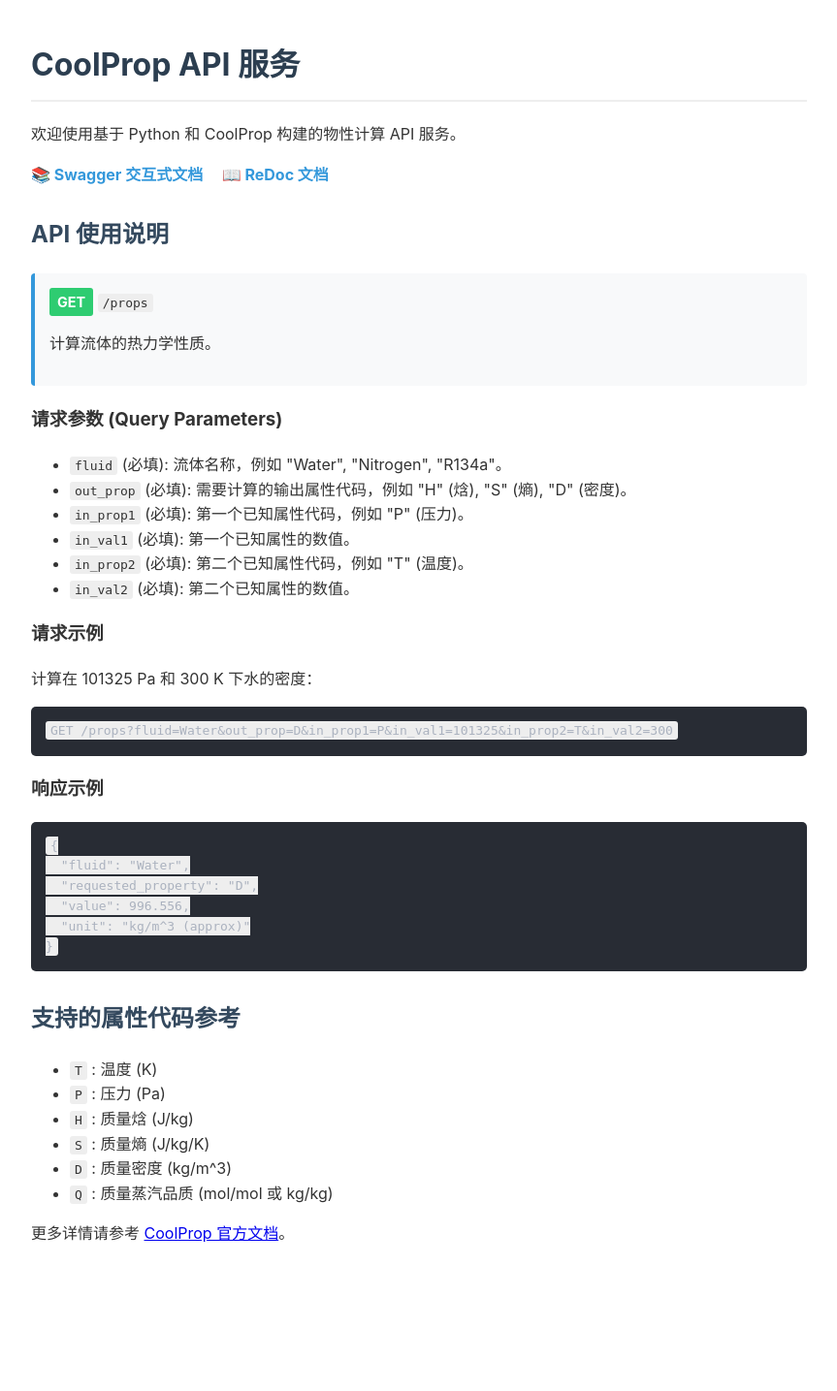
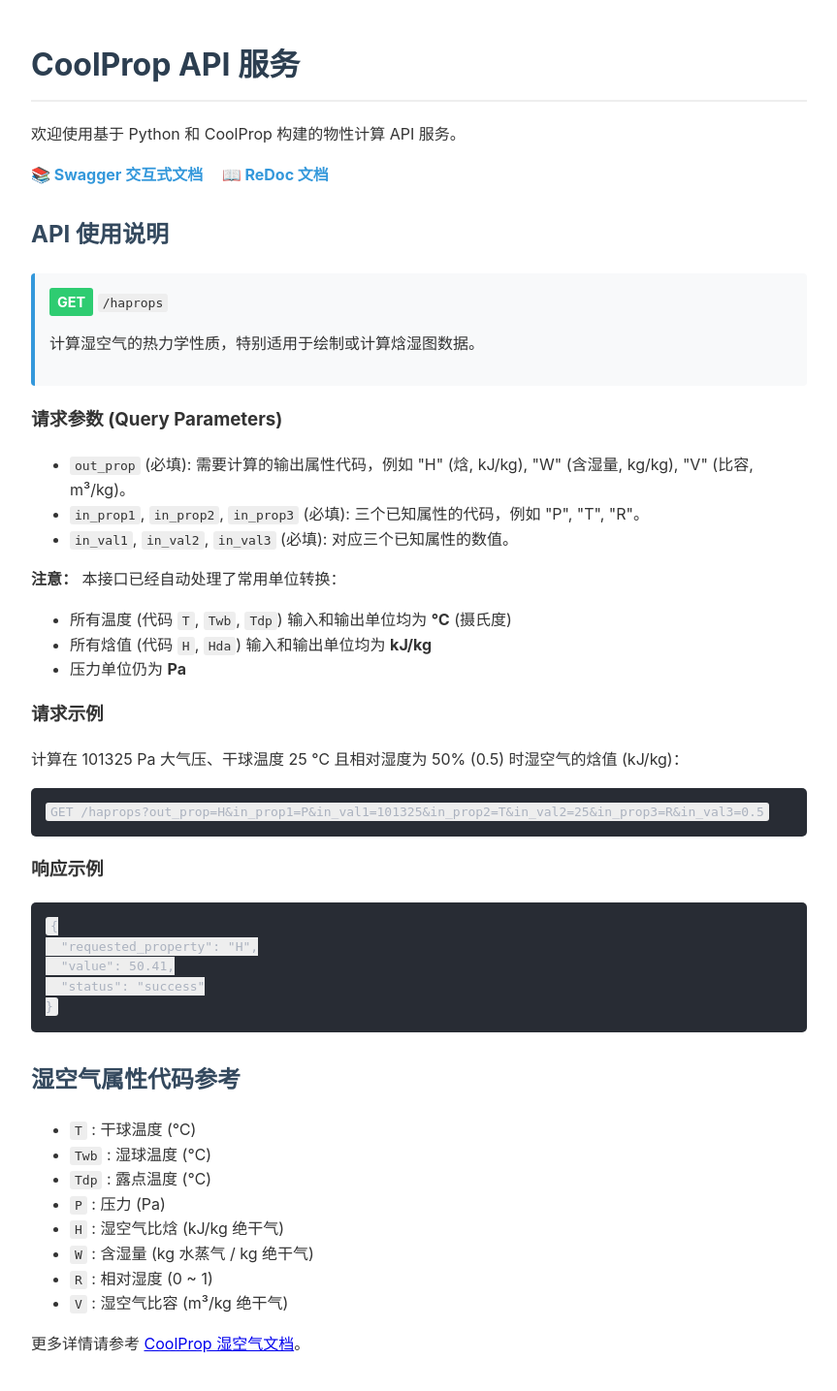
Before and after one commit to CI2VO5IXZ7/CoolPropAPI, a FastAPI app: page / in a window 1280 px wide. Shown: the whole page at 97% size, without its empty margins (208-1071 px from the left). Before the commit the page ends 1282 px from the top, so only its background shows below. Run offline with FastAPI, Linux system fonts and the light colour scheme.

Commit message:
Update API to support Humid Air (HAPropsSI) with Celsius and kJ/kg conversion

```diff
--- a/main.py
+++ b/main.py
@@ -4,31 +4,57 @@ from fastapi.templating import Jinja2Templates
 import CoolProp.CoolProp as CP
 
 app = FastAPI(
-    title="CoolProp API",
-    description="基于 Python FastAPI 和 CoolProp 的流体物性计算服务",
+    title="湿空气物性计算 API",
+    description="基于 Python FastAPI 和 CoolProp 的湿空气物性计算服务",
     version="1.0.0"
 )
 
 templates = Jinja2Templates(directory="templates")
 
+# 单位转换辅助函数
+def convert_input(prop: str, val: float) -> float:
+    prop_upper = prop.upper()
+    if prop_upper in ["T", "TW", "TWB", "TDP", "TD"]:
+        return val + 273.15  # ℃ -> K
+    elif prop_upper in ["H", "HDA"]:
+        return val * 1000.0  # kJ/kg -> J/kg
+    return val
+
+def convert_output(prop: str, val: float) -> float:
+    prop_upper = prop.upper()
+    if prop_upper in ["T", "TW", "TWB", "TDP", "TD"]:
+        return val - 273.15  # K -> ℃
+    elif prop_upper in ["H", "HDA"]:
+        return val / 1000.0  # J/kg -> kJ/kg
+    return val
+
 @app.get("/", response_class=HTMLResponse, include_in_schema=False)
 async def read_root(request: Request):
     return templates.TemplateResponse("index.html", {"request": request})
 
-@app.get("/props", summary="计算流体物性", description="基于给定的两个已知状态参数计算目标物性")
-async def calculate_properties(
-    fluid: str = Query(..., description="流体名称, 例如: Water, R134a, Nitrogen"),
-    out_prop: str = Query(..., description="输出属性代码, 例如: D, H, S, T, P"),
-    in_prop1: str = Query(..., description="第一个已知属性代码, 例如: P"),
-    in_val1: float = Query(..., description="第一个已知属性的值"),
-    in_prop2: str = Query(..., description="第二个已知属性代码, 例如: T"),
-    in_val2: float = Query(..., description="第二个已知属性的值")
+@app.get("/haprops", summary="计算湿空气物性", description="基于给定的三个已知状态参数计算湿空气的目标物性")
+async def calculate_humid_air_properties(
+    out_prop: str = Query(..., description="输出属性代码, 例如: H (焓), T (干球温度), R (相对湿度), W (含湿量)"),
+    in_prop1: str = Query(..., description="已知属性1代码, 例如: P (压力, Pa)"),
+    in_val1: float = Query(..., description="已知属性1的值"),
+    in_prop2: str = Query(..., description="已知属性2代码, 例如: T (温度, ℃)"),
+    in_val2: float = Query(..., description="已知属性2的值"),
+    in_prop3: str = Query(..., description="已知属性3代码, 例如: R (相对湿度, 0~1)"),
+    in_val3: float = Query(..., description="已知属性3的值")
 ):
     try:
-        # 调用 CoolProp 的 PropsSI 函数
-        result = CP.PropsSI(out_prop, in_prop1, in_val1, in_prop2, in_val2, fluid)
+        # 单位转换: ℃ -> K, kJ/kg -> J/kg
+        val1_si = convert_input(in_prop1, in_val1)
+        val2_si = convert_input(in_prop2, in_val2)
+        val3_si = convert_input(in_prop3, in_val3)
+
+        # 调用 CoolProp 的 HAPropsSI 函数
+        result_si = CP.HAPropsSI(out_prop, in_prop1, val1_si, in_prop2, val2_si, in_prop3, val3_si)
+
+        # 单位转换: K -> ℃, J/kg -> kJ/kg
+        result = convert_output(out_prop, result_si)
+
         return {
-            "fluid": fluid,
             "requested_property": out_prop,
             "value": result,
             "status": "success"
--- a/templates/index.html
+++ b/templates/index.html
@@ -75,42 +75,47 @@
     <h2>API 使用说明</h2>
 
     <div class="endpoint">
-        <span class="method">GET</span> <code>/props</code>
-        <p>计算流体的热力学性质。</p>
+        <span class="method">GET</span> <code>/haprops</code>
+        <p>计算湿空气的热力学性质，特别适用于绘制或计算焓湿图数据。</p>
     </div>
 
     <h3>请求参数 (Query Parameters)</h3>
     <ul>
-        <li><code>fluid</code> (必填): 流体名称，例如 "Water", "Nitrogen", "R134a"。</li>
-        <li><code>out_prop</code> (必填): 需要计算的输出属性代码，例如 "H" (焓), "S" (熵), "D" (密度)。</li>
-        <li><code>in_prop1</code> (必填): 第一个已知属性代码，例如 "P" (压力)。</li>
-        <li><code>in_val1</code> (必填): 第一个已知属性的数值。</li>
-        <li><code>in_prop2</code> (必填): 第二个已知属性代码，例如 "T" (温度)。</li>
-        <li><code>in_val2</code> (必填): 第二个已知属性的数值。</li>
+        <li><code>out_prop</code> (必填): 需要计算的输出属性代码，例如 "H" (焓, kJ/kg), "W" (含湿量, kg/kg), "V" (比容, m³/kg)。</li>
+        <li><code>in_prop1</code>, <code>in_prop2</code>, <code>in_prop3</code> (必填): 三个已知属性的代码，例如 "P", "T", "R"。</li>
+        <li><code>in_val1</code>, <code>in_val2</code>, <code>in_val3</code> (必填): 对应三个已知属性的数值。</li>
+    </ul>
+
+    <p><strong>注意：</strong> 本接口已经自动处理了常用单位转换：</p>
+    <ul>
+        <li>所有温度 (代码 <code>T</code>, <code>Twb</code>, <code>Tdp</code>) 输入和输出单位均为 <strong>℃</strong> (摄氏度)</li>
+        <li>所有焓值 (代码 <code>H</code>, <code>Hda</code>) 输入和输出单位均为 <strong>kJ/kg</strong></li>
+        <li>压力单位仍为 <strong>Pa</strong></li>
     </ul>
 
     <h3>请求示例</h3>
-    <p>计算在 101325 Pa 和 300 K 下水的密度：</p>
-    <pre><code>GET /props?fluid=Water&out_prop=D&in_prop1=P&in_val1=101325&in_prop2=T&in_val2=300</code></pre>
+    <p>计算在 101325 Pa 大气压、干球温度 25 ℃ 且相对湿度为 50% (0.5) 时湿空气的焓值 (kJ/kg)：</p>
+    <pre><code>GET /haprops?out_prop=H&in_prop1=P&in_val1=101325&in_prop2=T&in_val2=25&in_prop3=R&in_val3=0.5</code></pre>
 
     <h3>响应示例</h3>
     <pre><code>{
-  "fluid": "Water",
-  "requested_property": "D",
-  "value": 996.556,
-  "unit": "kg/m^3 (approx)"
+  "requested_property": "H",
+  "value": 50.41,
+  "status": "success"
 }</code></pre>
 
-    <h2>支持的属性代码参考</h2>
+    <h2>湿空气属性代码参考</h2>
     <ul>
-        <li><code>T</code> : 温度 (K)</li>
+        <li><code>T</code> : 干球温度 (℃)</li>
+        <li><code>Twb</code> : 湿球温度 (℃)</li>
+        <li><code>Tdp</code> : 露点温度 (℃)</li>
         <li><code>P</code> : 压力 (Pa)</li>
-        <li><code>H</code> : 质量焓 (J/kg)</li>
-        <li><code>S</code> : 质量熵 (J/kg/K)</li>
-        <li><code>D</code> : 质量密度 (kg/m^3)</li>
-        <li><code>Q</code> : 质量蒸汽品质 (mol/mol 或 kg/kg)</li>
+        <li><code>H</code> : 湿空气比焓 (kJ/kg 绝干气)</li>
+        <li><code>W</code> : 含湿量 (kg 水蒸气 / kg 绝干气)</li>
+        <li><code>R</code> : 相对湿度 (0 ~ 1)</li>
+        <li><code>V</code> : 湿空气比容 (m³/kg 绝干气)</li>
     </ul>
-    <p>更多详情请参考 <a href="http://www.coolprop.org/coolprop/HighLevelAPI.html" target="_blank">CoolProp 官方文档</a>。</p>
+    <p>更多详情请参考 <a href="http://www.coolprop.org/fluid_properties/HumidAir.html" target="_blank">CoolProp 湿空气文档</a>。</p>
 
 </body>
 </html>
```
